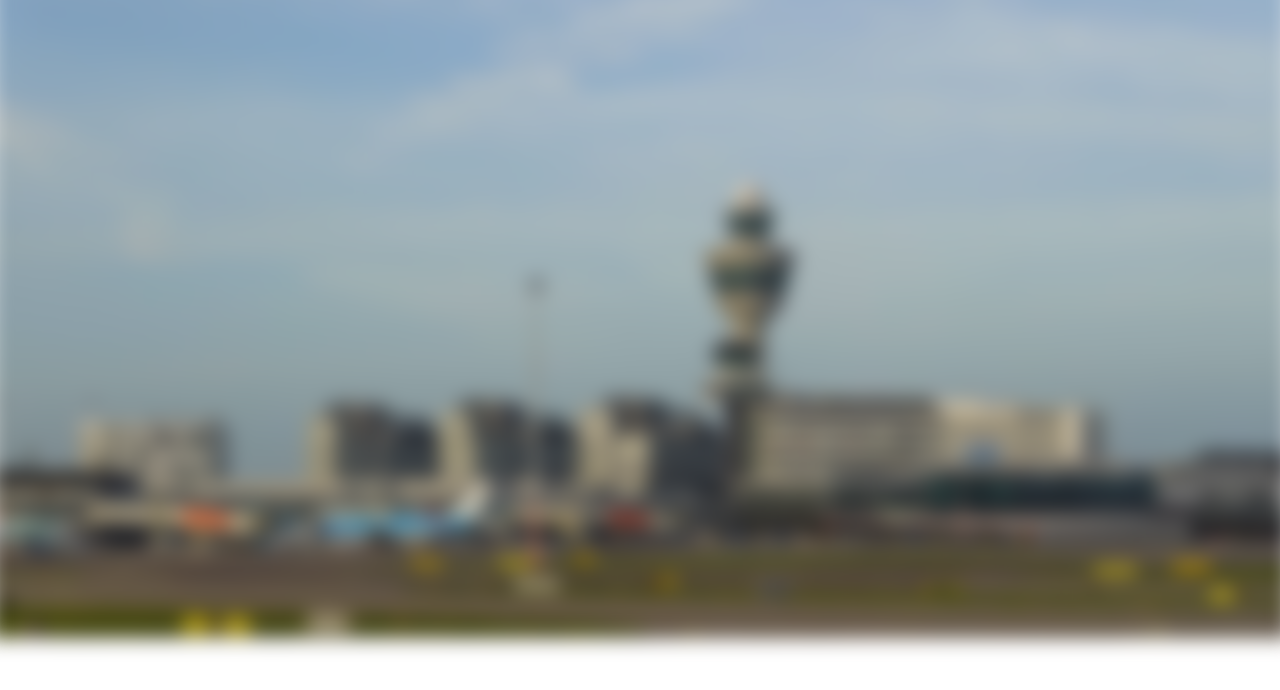
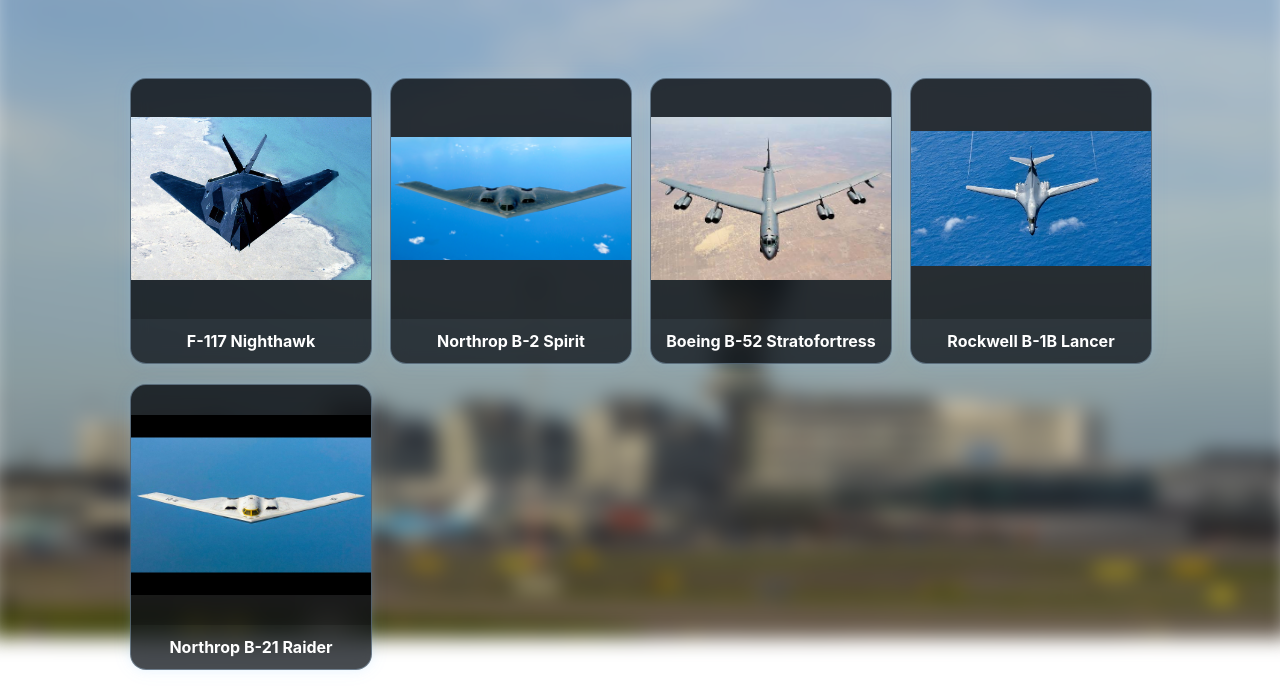
Before and after one commit to jerzy9/PlaneList, a plain HTML site: page index.html in a window 1280 px wide. Shown: the part 172-862 px from the top of the page. Drawn offline with Linux system fonts and the light colour scheme.

Commit message:
Box added
Today i added boxes with plane name and pitcure.

```diff
--- a/index.html
+++ b/index.html
@@ -1,10 +1,18 @@
+
 <!DOCTYPE html>
 <html>
-    <head>
-        <title>PlaneList</title>
-        <link rel="stylesheet" href="style.css">
-    </head>
+<head>
+    <title>PlaneList</title>
+    <link rel="stylesheet" href="style.css">
+</head>
+
 <body>
-<h1>Planelist</h1>
+
+    <h1>Planelist</h1>
+
+    <div id="military" class="aircraft-grid"></div>
+
+    <script src="script.js"></script>
+
 </body>
 </html>
--- /dev/null
+++ b/script.js
@@ -0,0 +1,68 @@
+const militaryAircraft = [
+
+    {
+        name: "F-117 Nighthawk",
+        image: "f117.jpg"
+    },
+
+    {
+        name: "Northrop B-2 Spirit",
+        image: "b-2.jpg"
+    },
+
+    {
+        name: "Boeing B-52 Stratofortress",
+        image: "b-52.jpg"
+    },
+
+       {
+        name: "Rockwell B-1B Lancer",
+        image: "b-1.jpg"
+    },
+
+        {
+        name: " Northrop B-21 Raider",
+        image: " Northrop Grumman B-21 Raider.jpg"
+    }
+
+
+];
+
+
+function createAircraftCard(aircraft) {
+
+    const card = document.createElement("div");
+
+    card.className = "aircraft-card";
+
+    card.innerHTML = `
+        <img src="${aircraft.image}" alt="${aircraft.name}">
+        <div class="aircraft-name">
+            ${aircraft.name}
+        </div>
+    `;
+
+    return card;
+}
+
+
+function displayAircraft(aircraftList, containerId) {
+
+    const container = document.getElementById(containerId);
+
+    if (!container) {
+        console.error(`Nie znaleziono elementu #${containerId}`);
+        return;
+    }
+
+    aircraftList.forEach(aircraft => {
+
+        const card = createAircraftCard(aircraft);
+
+        container.appendChild(card);
+
+    });
+}
+
+
+displayAircraft(militaryAircraft, "military");
--- a/style.css
+++ b/style.css
@@ -1,28 +1,26 @@
 html, body {
     margin: 0;
     width: 100%;
-    height: 100%;
+    min-height: 100%;
+}
+
+body {
+    position: relative;
+    color: white;
+    text-align: center;
+    font-family: -apple-system, BlinkMacSystemFont, "SF Pro Display", sans-serif;
 }
 
 
-
-body{
-position: relative;
-color: white;
-text-align: center;
-}
-
-
+/* TYTUŁ */
 h1 {
     font-size: 90px;
-    font-family: -apple-system, BlinkMacSystemFont, "SF Pro Display", sans-serif;
     font-weight: 600;
     color: white;
 }
 
 
-
-
+/* TŁO */
 body::before {
     content: "";
     position: fixed;
@@ -34,6 +32,83 @@
     background-repeat: no-repeat;
 
     z-index: -1;
-
     filter: blur(10px);
 }
+
+
+/* SIATKA */
+.aircraft-grid {
+    display: grid;
+    grid-template-columns: repeat(4, 240px);
+    gap: 20px;
+    padding: 20px;
+    justify-content: center;
+}
+
+
+/* KARTA */
+.aircraft-card {
+    width: 240px;
+
+    background: rgba(10, 15, 22, 0.75);
+
+    border: 1px solid rgba(180, 220, 255, 0.35);
+    border-radius: 16px;
+
+    overflow: hidden;
+    cursor: pointer;
+
+    box-shadow:
+        0 0 8px rgba(150, 210, 255, 0.15),
+        0 0 20px rgba(100, 180, 255, 0.08);
+
+    backdrop-filter: blur(8px);
+
+    transition: 0.25s ease;
+    .aircraft-card img {
+    width: 100%;
+    height: 240px;
+
+    object-fit: contain;
+    object-position: center;
+
+    display: block;
+
+    background: rgba(0, 0, 0, 0.2);
+}
+}
+
+
+/* HOVER */
+.aircraft-card:hover {
+    transform: translateY(-5px);
+
+    border-color: rgba(200, 225, 255, 0.85);
+
+    box-shadow:
+        0 0 12px rgba(180, 225, 255, 0.4),
+        0 0 25px rgba(100, 190, 255, 0.2);
+}
+
+
+/* ZDJĘCIE */
+.aircraft-card img {
+    width: 100%;
+    aspect-ratio: 1 / 1;
+
+    object-fit: contain;
+
+    display: block;
+
+    background: rgba(0, 0, 0, 0.2);
+}
+
+
+/* NAZWA */
+.aircraft-name {
+    padding: 12px;
+    text-align: center;
+
+    font-size: 16px;
+    font-weight: bold;
+}
```
Also changed, not shown: Northrop Grumman B-21 Raider.jpg (added), b-1.jpg (added), b-2.jpg (added), b-52.jpg (added), f117.jpg (added). Lines whose indentation alone changed are shown as unchanged.
